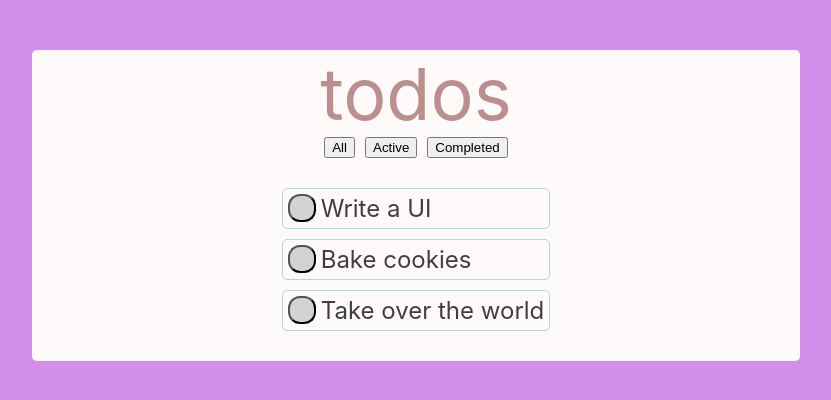
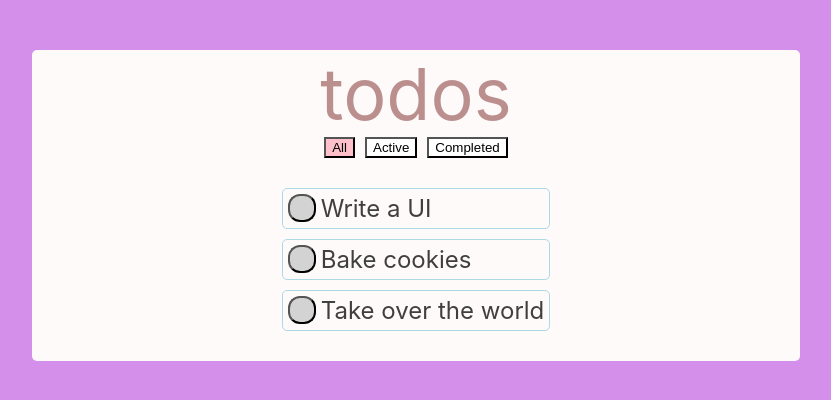
Before and after one commit to rosalie0/React-hw-Todos, a React (Create React App) app: page / in a window 1280 px wide. Shown: the top 400 px of the page, without its empty margins (224-1055 px from the left). Built offline with nearby package versions, Linux system fonts and the light colour scheme; the HTML template or start-up script is replaced by a standard one.

Commit message:
selected filter's button is pink. the filter button accurately filters, but SingleTodo is an ugly if statement with a lot of repeated code.

```diff
--- a/src/components/Filter.jsx
+++ b/src/components/Filter.jsx
@@ -9,20 +9,36 @@ EXTRA CREDIT 2: Filter.jsx
     this to work - think about how data flows through the app
 */
 import React from 'react';
-const selectedFilterStyle = {
-	backgroundColor: 'pink',
-};
+
+// Button styles used to display if a filter is selected.
+const pinkButton = { backgroundColor: 'pink' };
+const whiteButton = { backgroundColor: 'white' };
 
 const Filter = ({ selectedFilter, setSelectedFilter }) => {
 	return (
 		<div className="filter-button-container">
-			<button value="all" onClick={(e) => setSelectedFilter(e.target.value)}>
+			<button
+				className="filter-button"
+				style={selectedFilter === 'all' ? pinkButton : whiteButton}
+				value="all"
+				onClick={(e) => setSelectedFilter(e.target.value)}
+			>
 				All
 			</button>
-			<button value="active" onClick={(e) => setSelectedFilter(e.target.value)}>
+			<button
+				className="filter-button"
+				style={selectedFilter === 'active' ? pinkButton : whiteButton}
+				value="active"
+				onClick={(e) => setSelectedFilter(e.target.value)}
+			>
 				Active
 			</button>
-			<button onClick={(e) => setSelectedFilter(e.target.value)}>
+			<button
+				className="filter-button"
+				style={selectedFilter === 'completed' ? pinkButton : whiteButton}
+				value="completed"
+				onClick={(e) => setSelectedFilter(e.target.value)}
+			>
 				Completed
 			</button>
 		</div>
--- a/src/components/SingleTodo.jsx
+++ b/src/components/SingleTodo.jsx
@@ -1,13 +1,8 @@
-//  Represents a single Todo item
 import React, { useState } from 'react';
 
-const strikeStyle = {
-	textDecorationLine: 'line-through',
-};
-
-const lowerOpacityStyle = {
-	opacity: '20%',
-};
+// Styles to decorate a completed task
+const strikeStyle = { textDecorationLine: 'line-through' };
+const lowerOpacityStyle = { opacity: '20%' };
 
 const SingleToDo = ({ todoName, selectedFilter }) => {
 	// State of if task completed or not.
@@ -19,9 +14,7 @@ const SingleToDo = ({ todoName, selectedFilter }) => {
 		setDone(!done); //toggle it
 	}
 
-	// if All, render regardless of done
-	// if Active, render !done
-	// if Completed, render done
+	// if filter 'active', render components that are done === false
 	if (selectedFilter === 'active')
 		return done ? (
 			''
@@ -36,12 +29,9 @@ const SingleToDo = ({ todoName, selectedFilter }) => {
 				<div style={done ? strikeStyle : null}>{todoName}</div>
 			</div>
 		);
-
-	// If 'completed', only render if done===true
-	if (selectedFilter === 'completed')
+	// If filter 'completed', only render if done===true
+	else if (selectedFilter === 'completed')
 		return done ? (
-			''
-		) : (
 			<div className="single-todo-div" style={done ? lowerOpacityStyle : null}>
 				<input
 					type="button"
@@ -51,8 +41,11 @@ const SingleToDo = ({ todoName, selectedFilter }) => {
 				/>
 				<div style={done ? strikeStyle : null}>{todoName}</div>
 			</div>
+		) : (
+			''
 		);
-
+	// if filter 'all' (aka not completed or active), render all components
+	else
 		return (
 			<div className="single-todo-div" style={done ? lowerOpacityStyle : null}>
 				<input
--- a/src/index.css
+++ b/src/index.css
@@ -11,7 +11,3 @@ code {
 	font-family: source-code-pro, Menlo, Monaco, Consolas, 'Courier New',
 		monospace;
 }
-
-.selectedFilter {
-	background-color: 'pink';
-}
```
Lines whose indentation alone changed are shown as unchanged.
